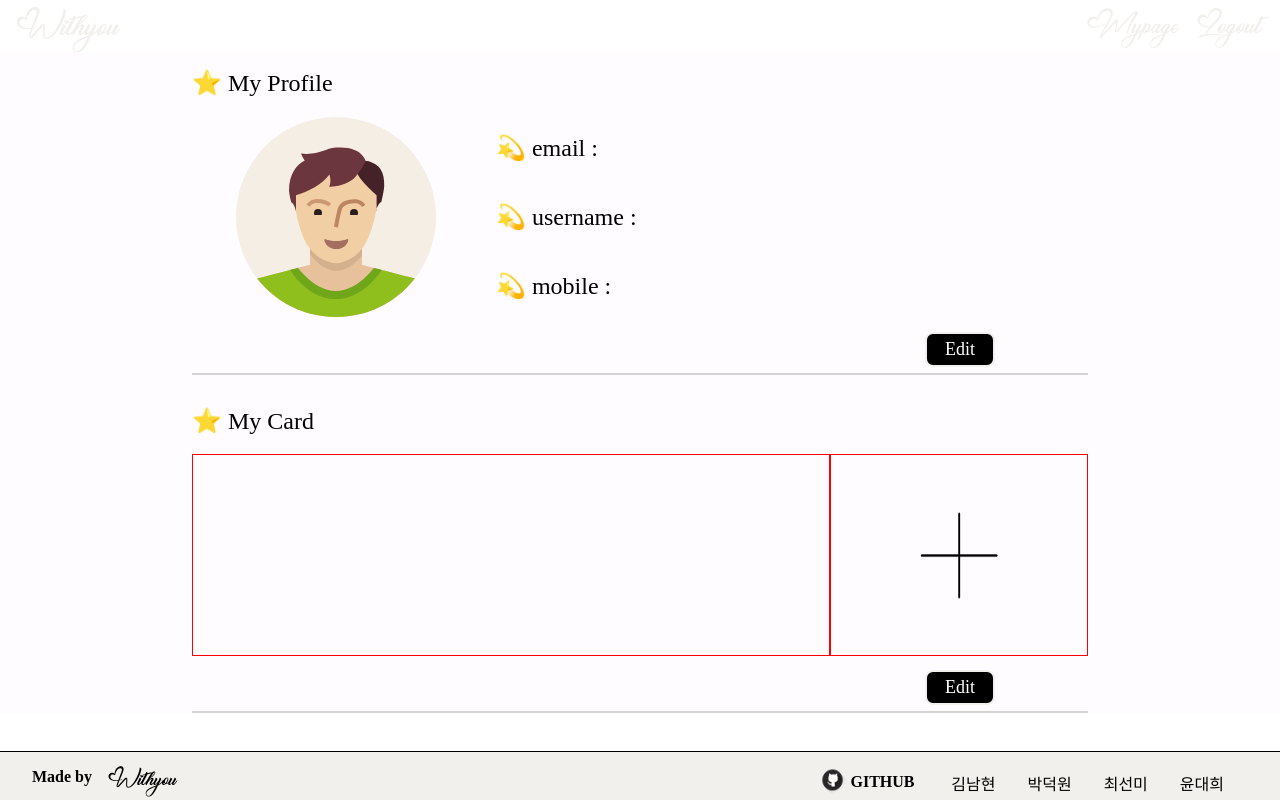
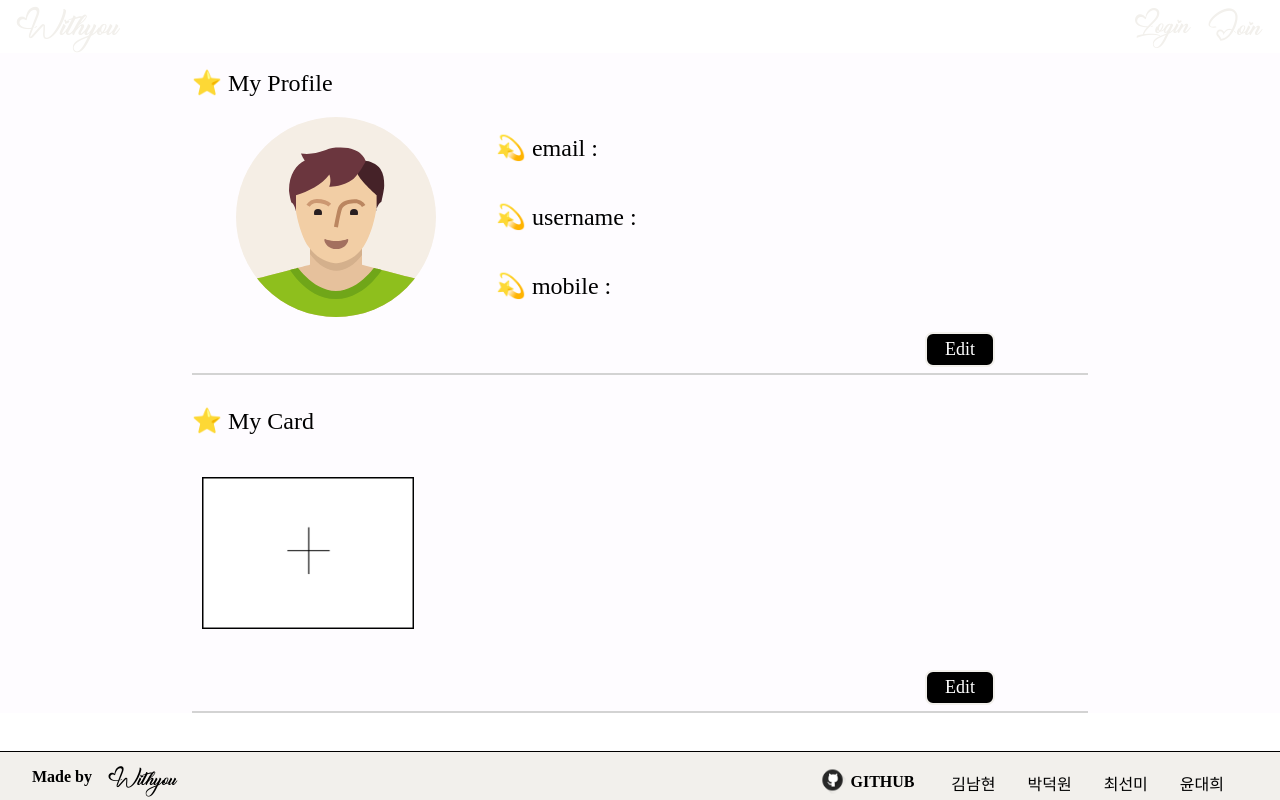
Before and after one commit to onniseonmi/Withyou, a React (Create React App) app in the folder client/: page /mypage in a window 1280 px wide. Built offline with nearby package versions, Linux system fonts and the light colour scheme; a web font is replaced by a local one.

Commit message:
FIX MyCard Scroll

```diff
--- a/client/src/App.js
+++ b/client/src/App.js
@@ -13,7 +13,7 @@ const server_url_2 =
 
 export default function App() {
   const [accessToken, setAccessToken] = useState("");
-  const [isLogin, setIsLogin] = useState(true);
+  const [isLogin, setIsLogin] = useState(false);
   const [loginBtn, setLoginBtn] = useState(false);
   const [signupBtn, setSignupBtn] = useState(false);
   const [userInfo, setUserInfo] = useState({
@@ -25,7 +25,7 @@ export default function App() {
   const getAccessToken = (authorizationCode, loginType) => {
     axios({
       method: "POST",
-      url: `${server_url_1}/user/callback`,
+      url: `${server_url_2}/user/callback`,
       data: { authorizationCode: authorizationCode, type: loginType },
     }).then((resp) => {
       const { accessToken } = resp.data;
--- a/client/src/components/editpage/TopMenu.js
+++ b/client/src/components/editpage/TopMenu.js
@@ -54,7 +54,7 @@ export default function TopMenu({
 
         axios({
           method: "POST",
-          url: `${server_url_1}/mycard/post`,
+          url: `${server_url_2}/mycard/post`,
           data: formData,
           headers: {
             authorization: `Bearer ${accessTokenSession}`,
--- a/client/src/components/login/Login.js
+++ b/client/src/components/login/Login.js
@@ -35,7 +35,7 @@ const Login = ({
     try {
       const data = await axios({
         method: "POST",
-        url: `${server_url_1}/user/signin`,
+        url: `${server_url_2}/user/signin`,
         data: userInput,
       }).catch((err) => setInputErr(true));
 
--- a/client/src/components/login/Signup.js
+++ b/client/src/components/login/Signup.js
@@ -59,14 +59,14 @@ const Signup = ({ setLoginBtn, setIsLogin, setAccessToken, setSignupBtn }) => {
       try {
         const data = await axios({
           method: "POST",
-          url: `${server_url_1}/user/signup`,
+          url: `${server_url_2}/user/signup`,
           data: userInput,
           // * 서버쪽 오류시, 에러 핸들링을 이렇게 가도 되려나?
         }).catch((err) => setInputErr(true));
 
         const tokenData = await axios({
           method: "POST",
-          url: `${server_url_1}/user/signin`,
+          url: `${server_url_2}/user/signin`,
           data: { email: userInput.email, password: userInput.password },
         }).catch((err) => setInputErr(true));
 
--- a/client/src/components/mypage/Mycard.js
+++ b/client/src/components/mypage/Mycard.js
@@ -1,7 +1,7 @@
 import React, { useEffect, useState } from "react";
 import { Link } from "react-router-dom";
 import "../../css/mypage/Mycard.css";
-import addPage from "../../images/AddIcon 1.png";
+import addPage from "../../images/Add NewImg.png";
 import axios from "axios";
 axios.default.withCredentials = true;
 const server_url_1 = "http://localhost:4000";
@@ -16,7 +16,7 @@ const Mycard = ({ editCardBtn, setCardEditBtn, setProfileEditBtn }) => {
     if (accessToken) {
       const loginType = sessionStorage.getItem("loginType");
       try {
-        const card = await axios.get(`${server_url_1}/mycard`, {
+        const card = await axios.get(`${server_url_2}/mycard`, {
           headers: {
             Authorization: `Bearer ${accessToken}`,
           },
@@ -34,7 +34,7 @@ const Mycard = ({ editCardBtn, setCardEditBtn, setProfileEditBtn }) => {
     setProfileEditBtn(false);
   };
   const deleteCard = (card) => {
-    axios.get(`${server_url_1}/mycard/delete/${card.id}`);
+    axios.get(`${server_url_2}/mycard/delete/${card.id}`);
     setCards(cards.filter((el) => el.id !== card.id));
   };
 
@@ -45,6 +45,16 @@ const Mycard = ({ editCardBtn, setCardEditBtn, setProfileEditBtn }) => {
         <div>
           <div className="card-box-container">
             <div className="card-box">
+              <div className="card-container">
+                <Link to="/editpage">
+                  <img
+                    id="move-to-editpage"
+                    src={addPage}
+                    alt="card"
+                    download="card.png"
+                  />
+                </Link>
+              </div>
               {cards.map((el, idx) => (
                 <div key={idx} className="card-container">
                   <div id={`downloadImg${idx}`}>
@@ -55,7 +65,12 @@ const Mycard = ({ editCardBtn, setCardEditBtn, setProfileEditBtn }) => {
                       download="card.png"
                     />
                   </div>
-                  <a id={`${idx}`} href={el.card} download="card-download.png">
+                  <div id="delete-box">
+                    <a
+                      id={`${idx}`}
+                      href={el.card}
+                      download="card-download.png"
+                    >
                       다운로드
                     </a>
                     <button
@@ -68,14 +83,8 @@ const Mycard = ({ editCardBtn, setCardEditBtn, setProfileEditBtn }) => {
                       X
                     </button>
                   </div>
+                </div>
               ))}
-            </div>
-            <div className="card-page-container">
-              <Link to="/editpage">
-                <div className="card-page-box">
-                  <img id="image" src={addPage} alt="#" />
-                </div>
-              </Link>
             </div>
           </div>
           <div className="button-box-edit">
@@ -90,18 +99,26 @@ const Mycard = ({ editCardBtn, setCardEditBtn, setProfileEditBtn }) => {
         <div>
           <div className="card-box-container">
             <div className="card-box">
+              <div className="card-container">
+                <Link to="/editpage">
+                  <img
+                    id="move-to-editpage"
+                    src={addPage}
+                    alt="card"
+                    download="card.png"
+                  />
+                </Link>
+              </div>
               {cards.map((el, idx) => (
                 <div key={idx} className="card-container">
-                  <img src={el.card} className="cardImg" alt="card" />
+                  <img
+                    src={el.card}
+                    className="cardImg"
+                    alt="card"
+                    draggable={false}
+                  />
                 </div>
               ))}
-            </div>
-            <div className="card-page-container">
-              <Link to="/editpage">
-                <div className="card-page-box">
-                  <img id="add-icon" src={addPage} alt="#" />
-                </div>
-              </Link>
             </div>
           </div>
           <div className="button-box-edit">
--- a/client/src/components/mypage/Myprofile.js
+++ b/client/src/components/mypage/Myprofile.js
@@ -33,7 +33,7 @@ const Myprofile = ({ editProfileBtn, setCardEditBtn, setProfileEditBtn }) => {
       try {
         const data = await axios({
           method: "POST",
-          url: `${server_url_1}/profile`,
+          url: `${server_url_2}/profile`,
           data: {
             username: userInput.username,
             mobile: userInput.mobile,
@@ -73,7 +73,7 @@ const Myprofile = ({ editProfileBtn, setCardEditBtn, setProfileEditBtn }) => {
       try {
         axios({
           method: "GET",
-          url: `${server_url_1}/profile`,
+          url: `${server_url_2}/profile`,
           headers: {
             authorization: `Bearer ${accessToken}`,
           },
@@ -105,7 +105,7 @@ const Myprofile = ({ editProfileBtn, setCardEditBtn, setProfileEditBtn }) => {
     formData.append("img", event.target.files[0]);
     const accessTokenSession = sessionStorage.getItem("accessTokenSession");
 
-    const res = await axios.put(`${server_url_1}/profile/image`, formData, {
+    const res = await axios.put(`${server_url_2}/profile/image`, formData, {
       headers: {
         authorization: `Bearer ${accessTokenSession}`,
         "content-type": "multipart/form-data boundary=something",
--- a/client/src/css/mypage/Mycard.css
+++ b/client/src/css/mypage/Mycard.css
@@ -11,43 +11,64 @@
   align-items: center;
   height: 28vh;
 }
+
 .card-box {
   width: 60vw;
   height: 25vh;
   display: flex;
-  overflow-y: scroll;
-  border: 1px solid red;
+  align-items: center;
+  overflow: auto;
 }
+
 .card-page-container {
   width: 20vw;
   height: 25vh;
-  margin: 3rem 0;
-  border: 1px solid red;
 }
+
+.card-container {
+  display: flex;
+  flex-direction: column;
+  height: 22vh;
+}
+
+#delete-box {
+  display: flex;
+  justify-content: space-around;
+}
+
 .card-page-box {
   width: 20vw;
-  height: 25vh;
+  height: 20vh;
   display: flex;
   justify-content: center;
   align-items: center;
 }
+
+#move-to-editpage {
+  border: solid black 1px;
+  margin: 10px;
+  width: 210px;
+  height: 150px;
+}
+
 .card-page-box img {
   width: 100px;
   height: 100px;
   cursor: pointer;
 }
+
 .cardImg {
-  border: solid rosybrown 5px;
-  width: 240px;
-  height: 240px;
-  object-fit: fill;
+  border: solid black 1px;
+  margin: 10px;
+  width: 210px;
+  height: 150px;
 }
 
 .deleteCard {
   border: solid rosybrown 5px;
   background-color: rosybrown;
   padding: 0 0 2px 0;
-  border-radius: 40%;
+  border-radius: 50%;
   width: 20px;
   height: 20px;
   float: right;
```
Also changed, not shown: client/src/images/Add NewImg.png (added). Lines whose indentation alone changed are shown as unchanged.
